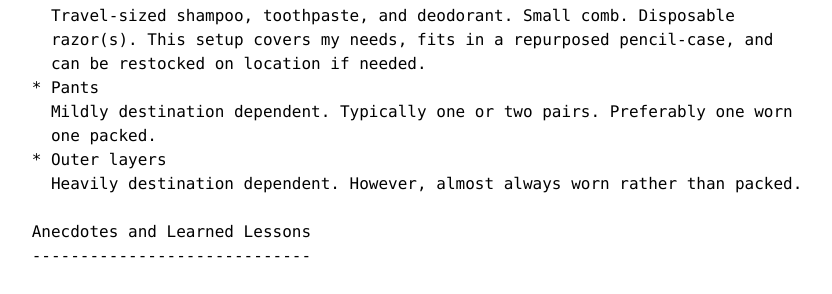
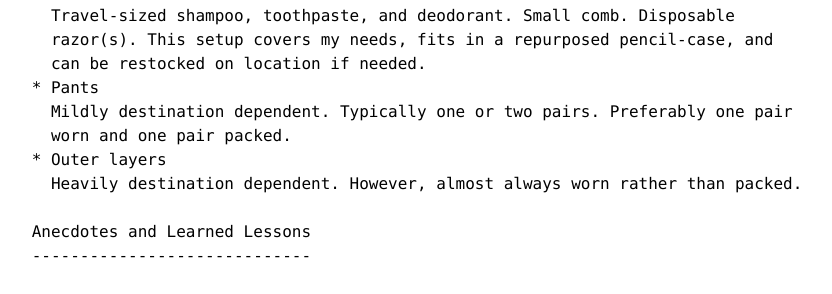
Before and after one commit to mathiaslyngbye/mathiaslyngbye.github.io, a Jekyll site: the page built from travel.md, in a window 1280 px wide. Shown: the part 580-874 px from the top of the page, without its empty margins (223-1055 px from the left). Built offline with Jekyll 4.4.1, drawn with Linux system fonts in a browser that asks for light colours.

Commit message:
Update travel.md

```diff
--- a/travel.md
+++ b/travel.md
@@ -28,7 +28,7 @@ My general packing mental model looks something like this:
 
 * Pants
 
-    Mildly destination dependent. Typically one or two pairs. Preferably one worn one packed.
+    Mildly destination dependent. Typically one or two pairs. Preferably one pair worn and one pair packed.
 
 * Outer layers
 
```
